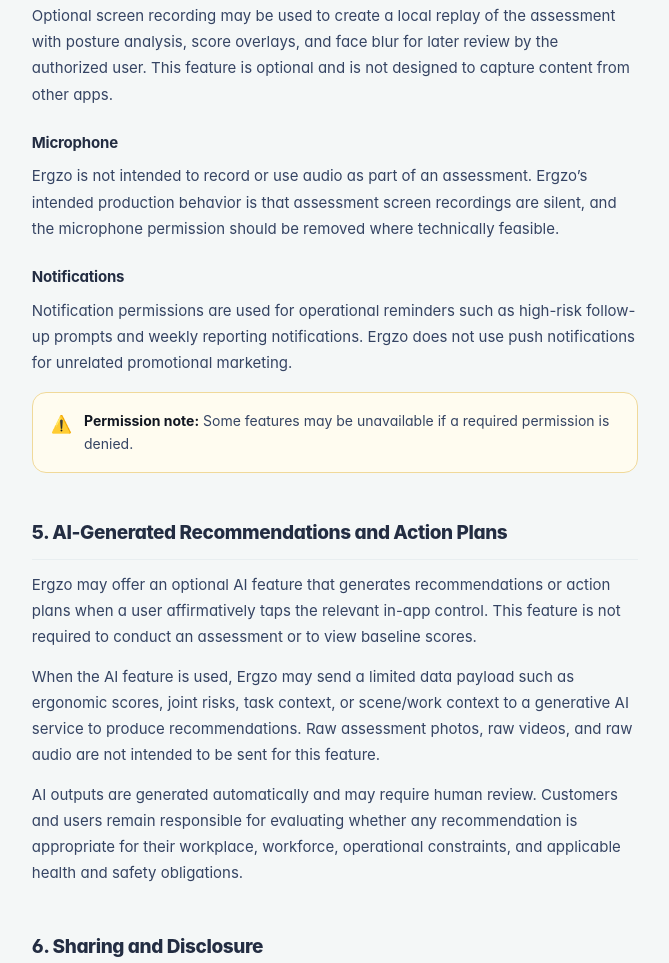
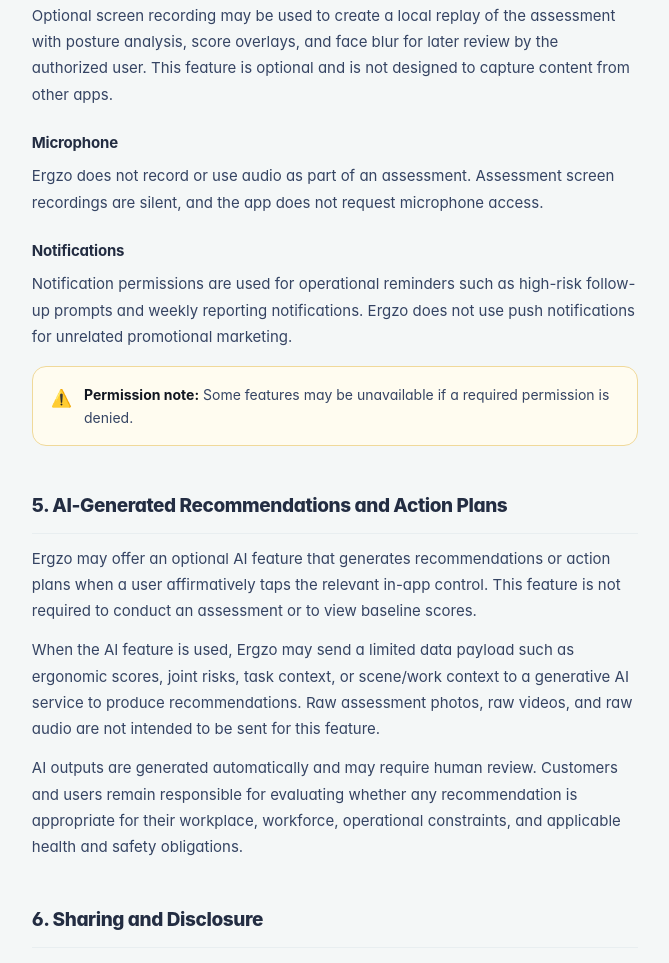
Before and after one commit to ergzo/ergzo-website, a plain HTML site: page privacy.html in a window 1280 px wide. Shown: the part 3349-4312 px from the top of the page, without its empty margins (305-974 px from the left). Drawn offline with Linux system fonts and the light colour scheme.

Commit message:
Update privacy.html

```diff
--- a/privacy.html
+++ b/privacy.html
@@ -245,7 +245,7 @@
   <h3>Screen Recording</h3>
   <p>Optional screen recording may be used to create a local replay of the assessment with posture analysis, score overlays, and face blur for later review by the authorized user. This feature is optional and is not designed to capture content from other apps.</p>
   <h3>Microphone</h3>
-  <p>Ergzo is not intended to record or use audio as part of an assessment. Ergzo&#x2019;s intended production behavior is that assessment screen recordings are silent, and the microphone permission should be removed where technically feasible.</p>
+  <p>Ergzo does not record or use audio as part of an assessment. Assessment screen recordings are silent, and the app does not request microphone access.</p>
   <h3>Notifications</h3>
   <p>Notification permissions are used for operational reminders such as high-risk follow-up prompts and weekly reporting notifications. Ergzo does not use push notifications for unrelated promotional marketing.</p>
   <div class="callout warn"><span class="callout-icon">&#x26A0;&#xFE0F;</span><p><strong>Permission note:</strong> Some features may be unavailable if a required permission is denied.</p></div>
```
